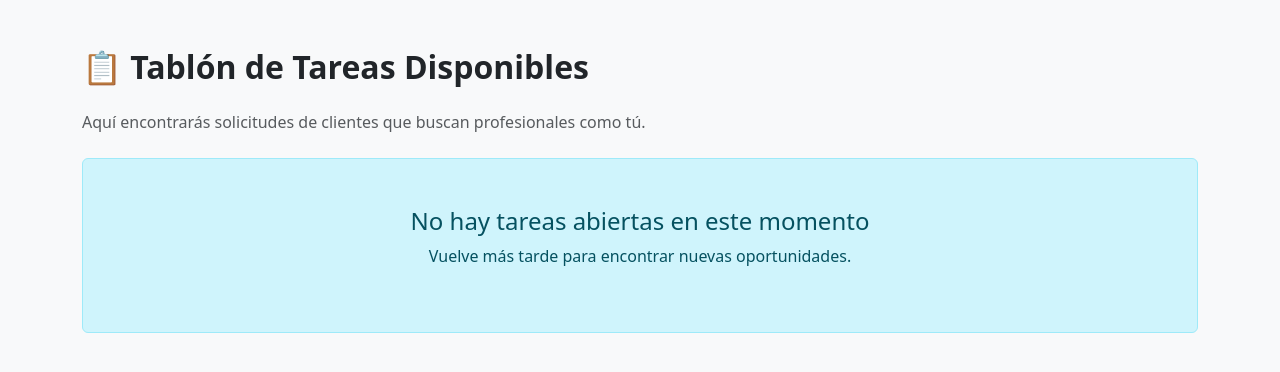
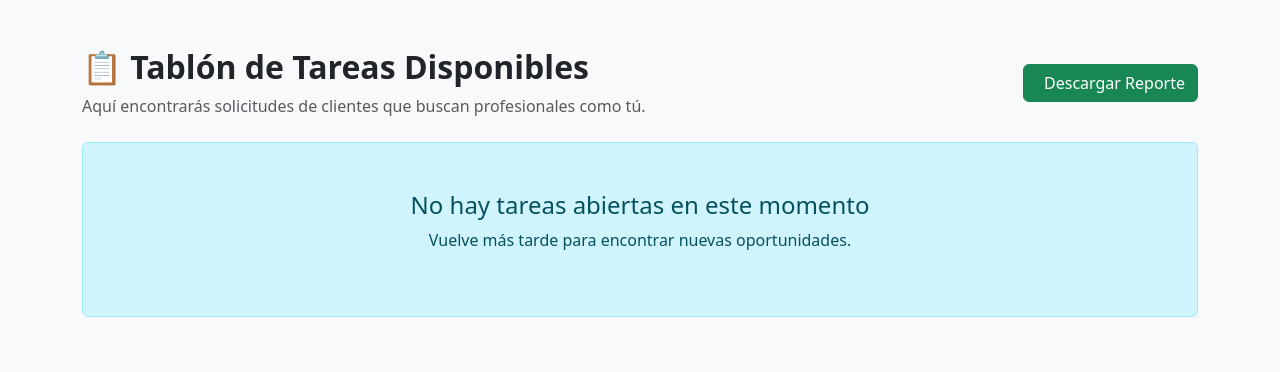
Before and after one commit to mikerb95/BrixoCI4, a CodeIgniter 4 app: the page made by app/Views/solicitud/lista.php in a window 1280 px wide. Shown: the part 56-428 px from the top of the page. Run offline with PHP 8.4 and a stand-in for CodeIgniter, Linux system fonts and the light colour scheme; the template is opened without the code that fills it, so the values that code supplies are empty; some libraries are stand-ins or nearby versions; some web fonts are replaced.

Commit message:
Feat: Agregar botón de descarga Excel en Tablón de Tareas

```diff
--- a/app/Views/solicitud/lista.php
+++ b/app/Views/solicitud/lista.php
@@ -21,8 +21,15 @@
     </nav>
 
     <div class="container py-5">
-        <h2 class="fw-bold mb-4">📋 Tablón de Tareas Disponibles</h2>
-        <p class="text-muted mb-4">Aquí encontrarás solicitudes de clientes que buscan profesionales como tú.</p>
+        <div class="d-flex justify-content-between align-items-center mb-4">
+            <div>
+                <h2 class="fw-bold mb-0">📋 Tablón de Tareas Disponibles</h2>
+                <p class="text-muted mb-0 mt-2">Aquí encontrarás solicitudes de clientes que buscan profesionales como tú.</p>
+            </div>
+            <a href="/reportes/solicitudes-xlsx" class="btn btn-success">
+                <i class="fas fa-file-excel me-2"></i>Descargar Reporte
+            </a>
+        </div>
 
         <?php if (empty($solicitudes)): ?>
             <div class="alert alert-info text-center p-5">
```
